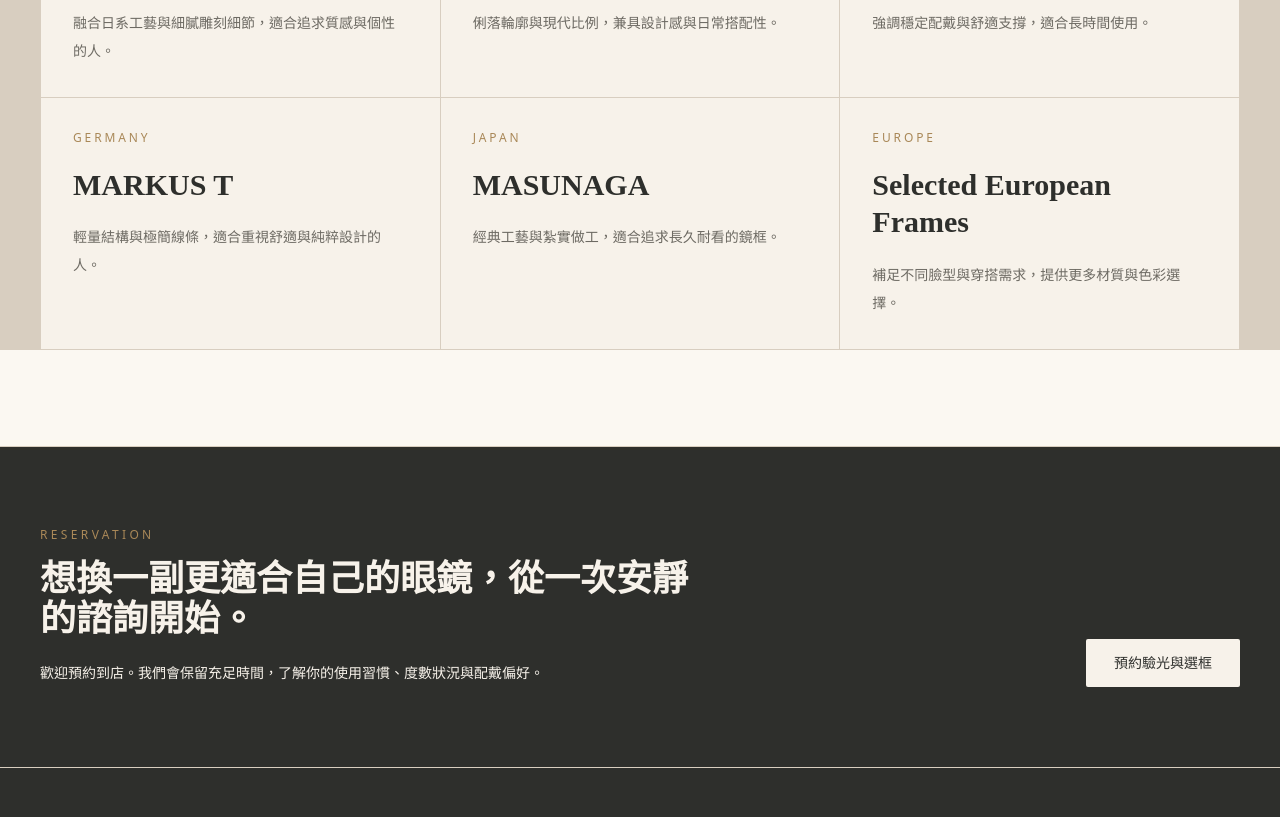
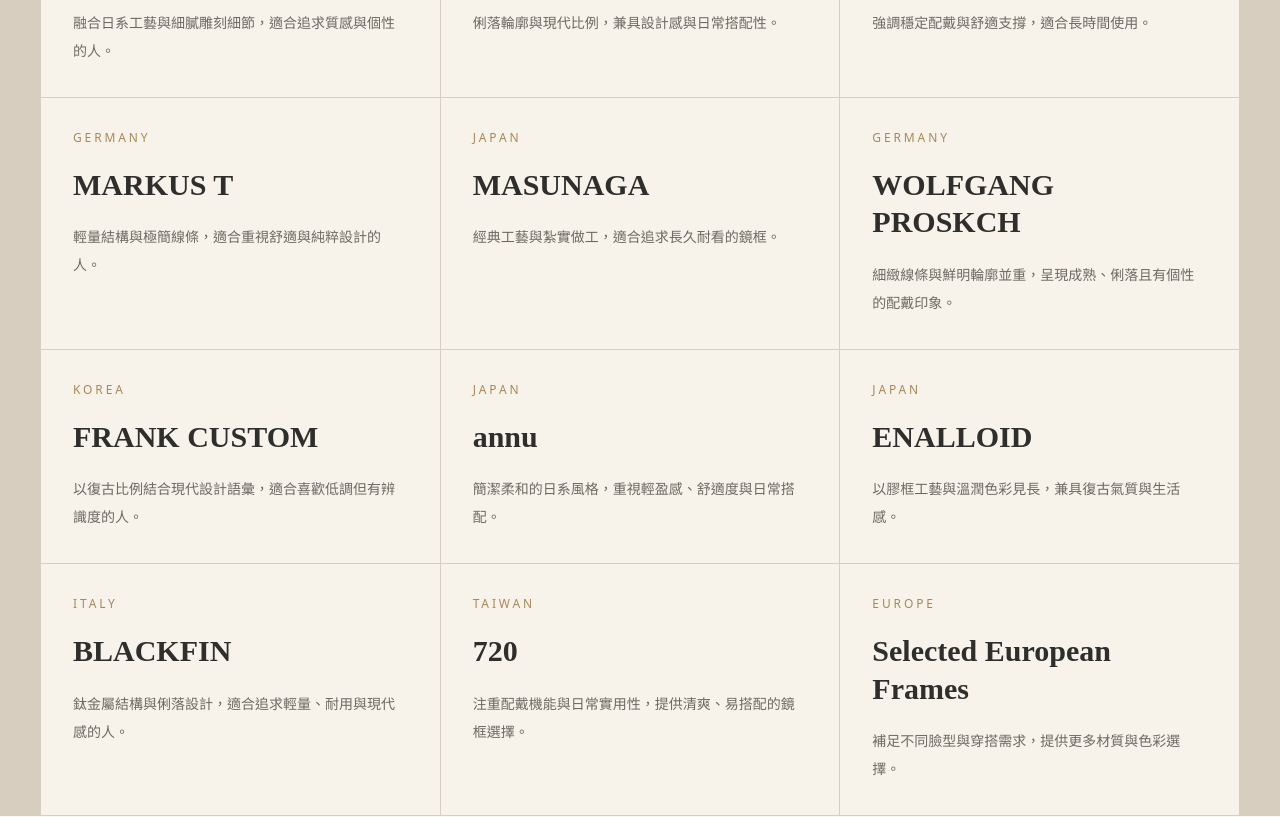
Before and after one commit to eyesbook/eyesbook, a Next.js app: page /brands in a window 1280 px wide. Shown: the part 740-1557 px from the top of the page. Built offline with nearby package versions, Linux system fonts and the light colour scheme.

Commit message:
update eyewear brands

```diff
--- a/app/brands/page.tsx
+++ b/app/brands/page.tsx
@@ -26,6 +26,36 @@
     name: "MASUNAGA",
     origin: "Japan",
     note: "經典工藝與紮實做工，適合追求長久耐看的鏡框。"
+  },
+  {
+    name: "WOLFGANG PROSKCH",
+    origin: "Germany",
+    note: "細緻線條與鮮明輪廓並重，呈現成熟、俐落且有個性的配戴印象。"
+  },
+  {
+    name: "FRANK CUSTOM",
+    origin: "Korea",
+    note: "以復古比例結合現代設計語彙，適合喜歡低調但有辨識度的人。"
+  },
+  {
+    name: "annu",
+    origin: "Japan",
+    note: "簡潔柔和的日系風格，重視輕盈感、舒適度與日常搭配。"
+  },
+  {
+    name: "ENALLOID",
+    origin: "Japan",
+    note: "以膠框工藝與溫潤色彩見長，兼具復古氣質與生活感。"
+  },
+  {
+    name: "BLACKFIN",
+    origin: "Italy",
+    note: "鈦金屬結構與俐落設計，適合追求輕量、耐用與現代感的人。"
+  },
+  {
+    name: "720",
+    origin: "Taiwan",
+    note: "注重配戴機能與日常實用性，提供清爽、易搭配的鏡框選擇。"
   },
   {
     name: "Selected European Frames",
--- a/app/page.tsx
+++ b/app/page.tsx
@@ -18,7 +18,19 @@
   }
 ];
 
-const brands = ["MATSUDA", "PROJEKT PRODUKT", "MARKUS T", "999.9", "MASUNAGA"];
+const brands = [
+  "MATSUDA",
+  "PROJEKT PRODUKT",
+  "MARKUS T",
+  "999.9",
+  "MASUNAGA",
+  "WOLFGANG PROSKCH",
+  "FRANK CUSTOM",
+  "annu",
+  "ENALLOID",
+  "BLACKFIN",
+  "720"
+];
 
 export default function Home() {
   return (
```
